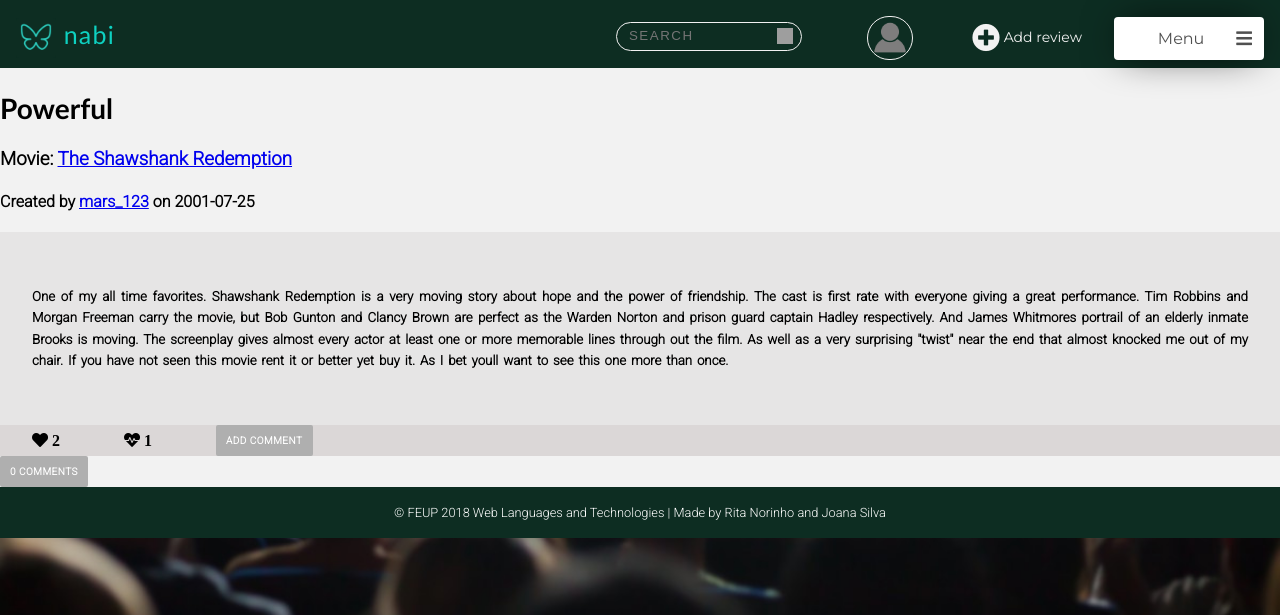
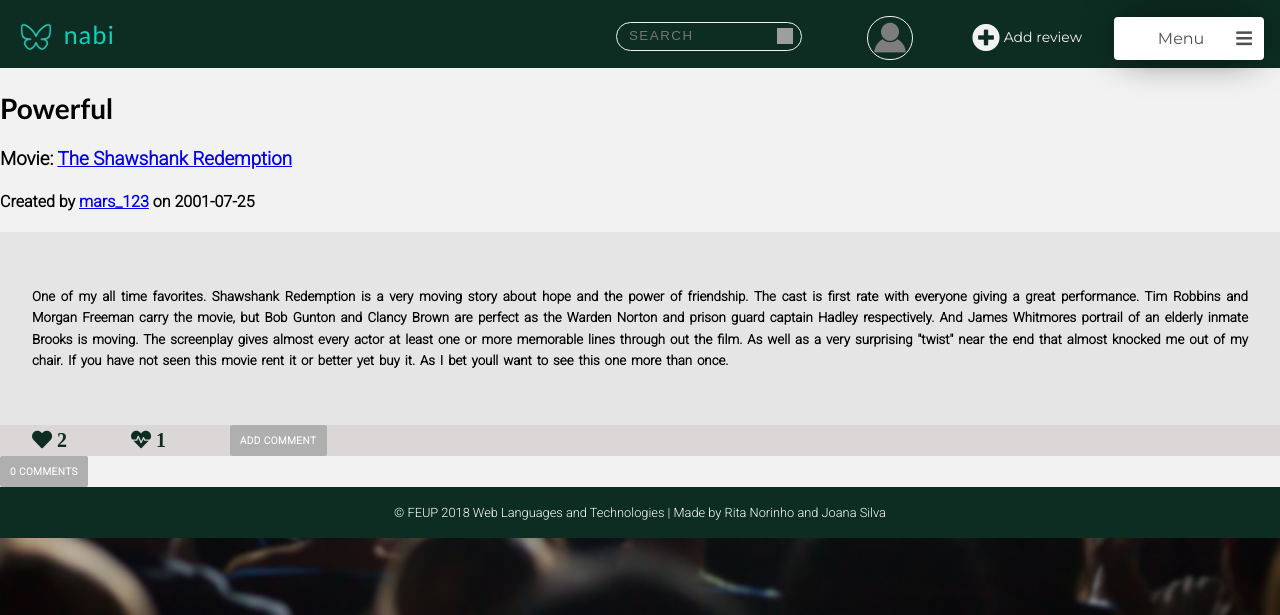
Before and after one commit to jmcsilva98/LTW-FEUP, a PHP site: the page made by pages/reviews.php in a window 1280 px wide. Shown: the top 615 px of the page. Run offline with PHP 8.4, Linux system fonts and the light colour scheme; the visitor is signed in with stand-in values (Sample User, id 1); data comes from the database, SQL or seed files in the repository; both versions use the stored data as it was after the commit; some libraries are stand-ins or nearby versions; grey boxes are pictures that could not be loaded.

Commit message:
comments not showing at first

```diff
--- a/css/style.css
+++ b/css/style.css
@@ -1070,9 +1070,6 @@ a.profile_nav_btn img{
 
 }
 
-/* .add_new_comment{
-    display: none;
-} */
 .review_options input[type="button"]{
     border: none;
 }
@@ -1085,10 +1082,15 @@ a.profile_nav_btn img{
     padding-left: 2em;
 
 }
-
-.review_options h4{
-    cursor: pointer;
-
+#review_likes, #review_dislikes{
+    font-size: 20px;
+    color: var(--bg-color-dark);
+}
+#review_likes, #review_dislikes{
+   cursor: pointer;
+}
+.allComments{
+    display: none;
 }
 
 .comments input[type="button"]{
@@ -1121,7 +1123,7 @@ ul#comment_nav h4{
 
 }
 
-#comment_nav li span{
+#comment_nav li {
     font-size: 20px;
     color: var(--bg-color-dark);
 
```
Also changed, not shown: database/filmReviews.db.
